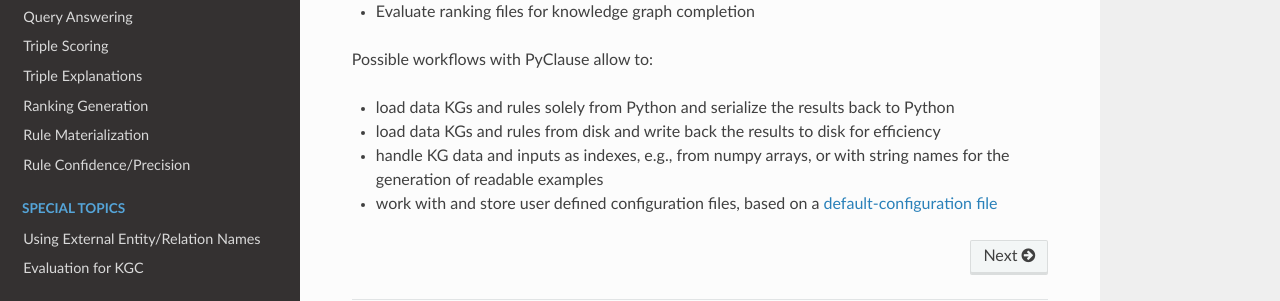
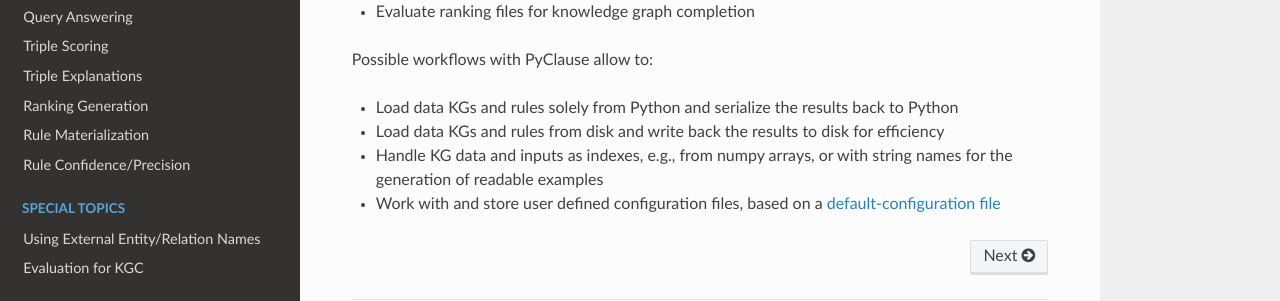
Before and after one commit to symbolic-kg/PyClause, a Sphinx documentation site: the page built from docs/index.rst, in a window 1280 px wide and 970 px high. Shown: the part 565-866 px from the top of the window. Built offline with Sphinx 7.4.7 and the Read the Docs theme 2.0.0, drawn with Linux system fonts in a browser that asks for light colours.

Commit message:
Update docs

```diff
--- a/docs/feature/ranking_generation.rst
+++ b/docs/feature/ranking_generation.rst
@@ -92,6 +92,7 @@
 
 
 The complete ranking can also be written to a file. The output format is the same as the AnyBURL ranking files. This function only supports string outputs.
+
 .. code-block:: python
 
     ranker.write_ranking(path=out, loader=loader)
--- a/docs/index.rst
+++ b/docs/index.rst
@@ -20,10 +20,10 @@
 
 Possible workflows with PyClause allow to:
 
-- load data KGs and rules solely from Python and serialize the results back to Python
-- load data KGs and rules from disk and write back the results to disk for efficiency
-- handle KG data and inputs as indexes, e.g., from numpy arrays, or with string names for the generation of readable examples
-- work with and store user defined configuration files, based on a `default-configuration file <https://github.com/symbolic-kg/PyClause/blob/master/clause/config-default.yaml>`_
+- Load data KGs and rules solely from Python and serialize the results back to Python
+- Load data KGs and rules from disk and write back the results to disk for efficiency
+- Handle KG data and inputs as indexes, e.g., from numpy arrays, or with string names for the generation of readable examples
+- Work with and store user defined configuration files, based on a `default-configuration file <https://github.com/symbolic-kg/PyClause/blob/master/clause/config-default.yaml>`_
 
 
 .. toctree::
```
